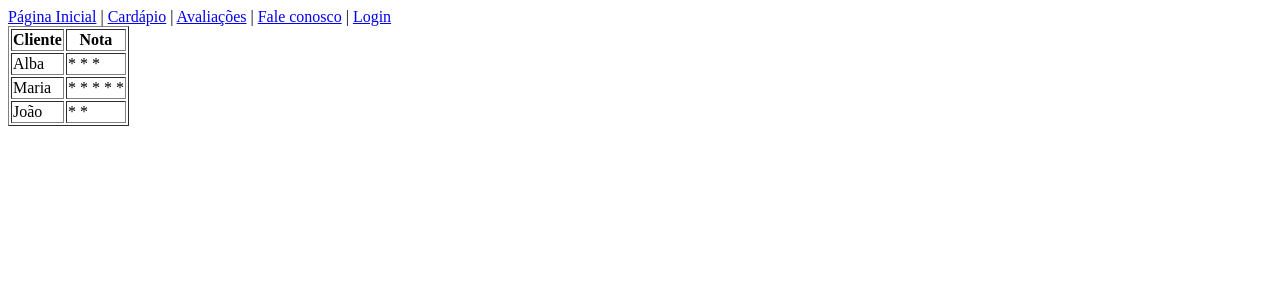
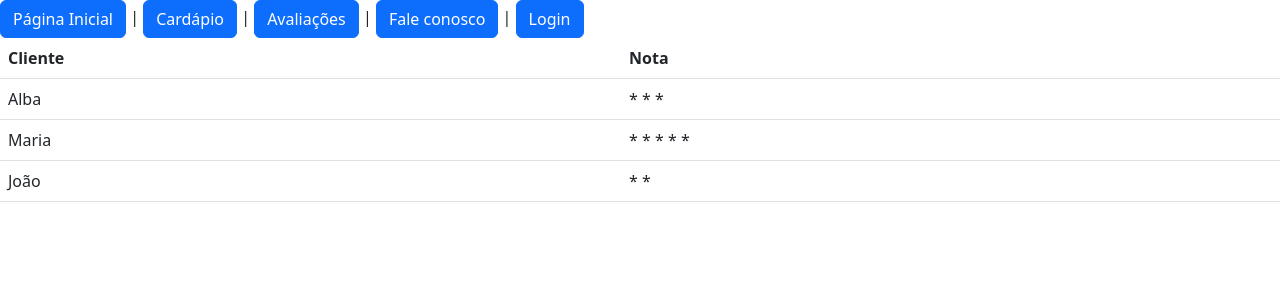
Before and after one commit to jailsonIFRN/pizzaria-web2024, a Flask app: page /avaliacoes in a window 1280 px wide. Shown: the top 300 px of the page. Run offline with Flask 3, Linux system fonts and the light colour scheme.

Commit message:
Estilizando a página com bootstrap

```diff
--- a/templates/avaliacoes.html
+++ b/templates/avaliacoes.html
@@ -1,7 +1,7 @@
 {% extends "base.html" %}
 
 {% block conteudo %}
-    <table border="1">
+    <table class="table">
         <tr>
             <th>Cliente</th>
             <th>Nota</th>
--- a/templates/base.html
+++ b/templates/base.html
@@ -3,15 +3,16 @@
 <head>
     <meta charset="UTF-8">
     <meta name="viewport" content="width=device-width, initial-scale=1.0">
+    <link href="https://cdn.jsdelivr.net/npm/bootstrap@5.2.0-beta1/dist/css/bootstrap.min.css" rel="stylesheet" integrity="sha384-0evHe/X+R7YkIZDRvuzKMRqM+OrBnVFBL6DOitfPri4tjfHxaWutUpFmBp4vmVor" crossorigin="anonymous">
     <title>Document</title>
 </head>
 <body>
     <nav>
-       <a href="{{url_for('index')}}">Página Inicial</a> |
-       <a href="{{url_for('cardapio')}}">Cardápio</a> |
-       <a href="{{url_for('avaliacoes')}}">Avaliações</a> |
-       <a href="#">Fale conosco</a> |
-       <a href="#">Login</a>
+       <a href="{{url_for('index')}}" class="btn btn-primary">Página Inicial</a> |
+       <a href="{{url_for('cardapio')}}" class="btn btn-primary">Cardápio</a> |
+       <a href="{{url_for('avaliacoes')}}" class="btn btn-primary">Avaliações</a> |
+       <a href="#" class="btn btn-primary">Fale conosco</a> |
+       <a href="#" class="btn btn-primary">Login</a>
     </nav>
 
     <main>
```
